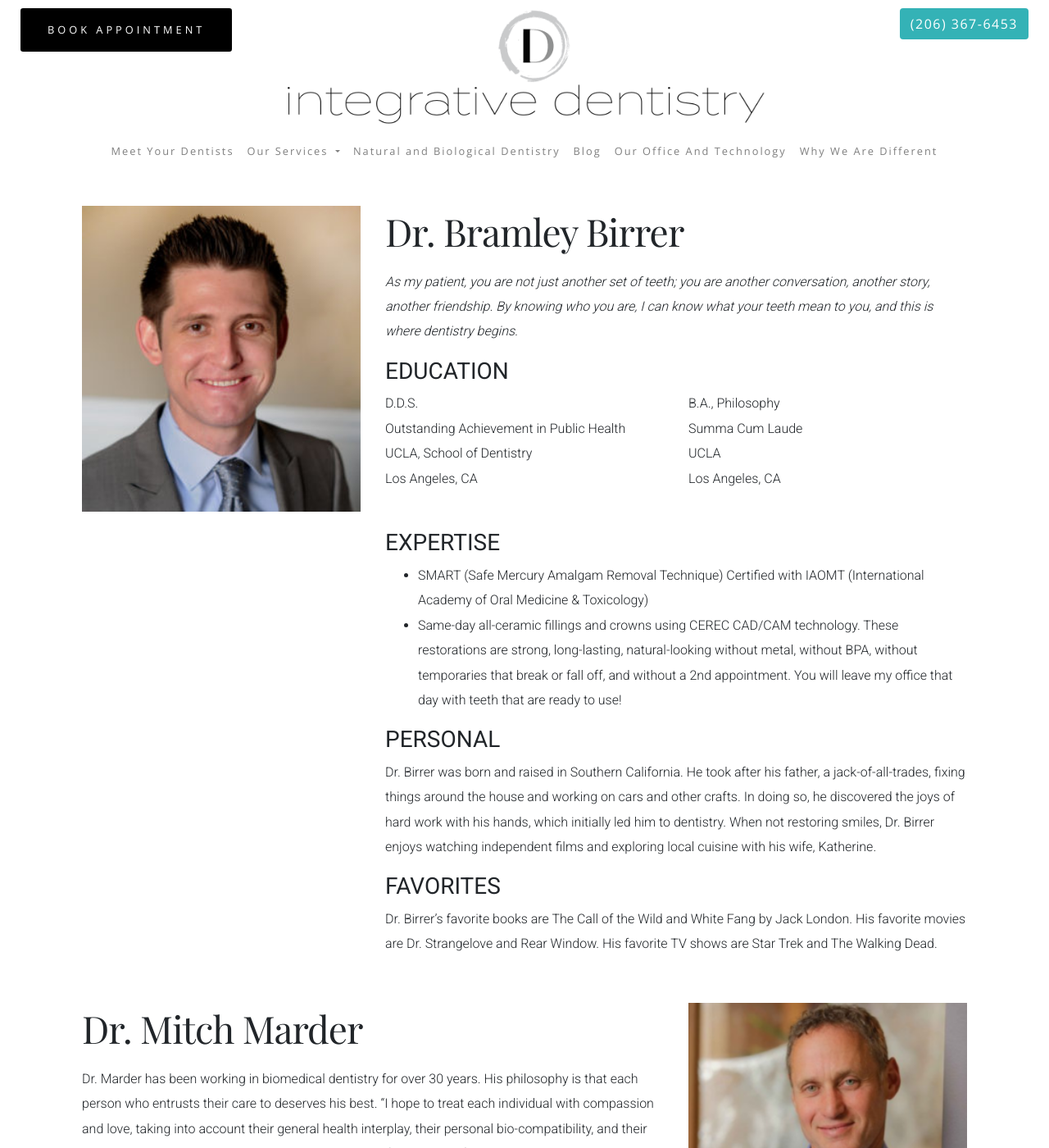
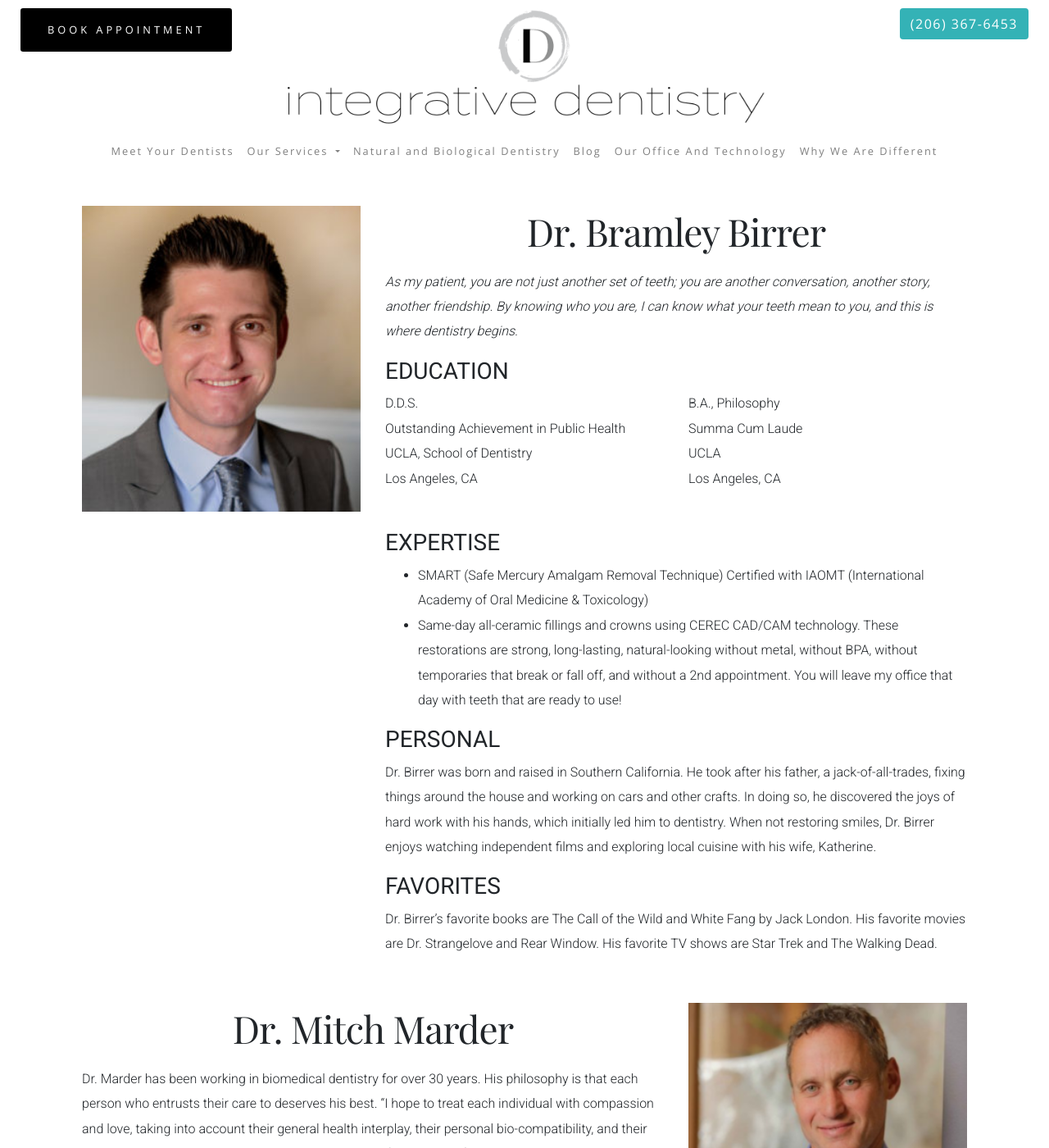
Before and after one commit to Karynvo/integrativejekyll, a Jekyll site: the page built from about.html, in a window 1280 px wide and 1400 px high. Shown: the whole window at 82% size. Built offline with Jekyll 4.4.1, drawn with Linux system fonts in a browser that asks for light colours.

Commit message:
additional formatting changes

```diff
--- a/_includes/header.html
+++ b/_includes/header.html
@@ -50,7 +50,7 @@
                         aria-expanded="false" aria-label="Toggle navigation">
                         <span class="navbar-toggler-icon"></span>
                 </button>
-                <div id="icon-logo" class="icon-logo">
+                <div id="icon-logo">
                     <a href="/">
                         <img class="navbar-toggler" id="icon-logo-img" src="/assets/images/IDNewLogoFINAL.png" alt="Integrative Dentistry Logo" title="Integrative Dentistry Logo" style="height:55px;"/>
                     </a>
--- a/assets/css/index.css
+++ b/assets/css/index.css
@@ -3,6 +3,11 @@
     max-height: 200px;
     overflow-x: hidden;
 } */
+@media (max-width:322px){
+    .navbar {
+        padding: 0;
+    }
+}
 @media (max-width:500px){
     .navbar {
         flex-wrap: nowrap;
@@ -408,6 +413,10 @@ a:hover {
     display: block;
 }
 
+.doctor-title {
+    text-align: center;
+}
+
 .who-title {
     margin: 0 0 5px;
 }
@@ -682,3 +691,7 @@ label.error {
     z-index: 1000;
     background-color:white;
 }
+
+#navbarSupportedContent {
+    z-index: 10000;
+}
--- a/assets/js/index.js
+++ b/assets/js/index.js
@@ -3,8 +3,14 @@ jQuery(document).ready(function ($) {
   var stickyThreshold = document.getElementById("stick").offsetTop - document.getElementById("banner").offsetTop;
 
   // When the user scrolls the page or resizes page, execute myFunction
-  window.onload = function() {adjustNavbar()};
-  window.onscroll = function() {myFunction()};
+  window.onload = function() {
+    adjustNavbar();
+    myFunction();
+  };
+  window.onscroll = function() {
+    adjustNavbar();
+    myFunction()
+  };
   window.onresize = function() {
     adjustNavbar();
     myFunction();
@@ -42,10 +48,10 @@ jQuery(document).ready(function ($) {
 
   var adjustNavbar = function(){
     var iconLogo = document.getElementById("icon-logo");
-    if(window.innerWidth <= 500){
+    if(window.innerWidth > 500){
+      iconLogo.classList.add("icon-logo");
+    }else{
       iconLogo.classList.remove("icon-logo");
-    }else{
-      iconLogo.classList.add("icon-logo");
     }
   };
 
```
